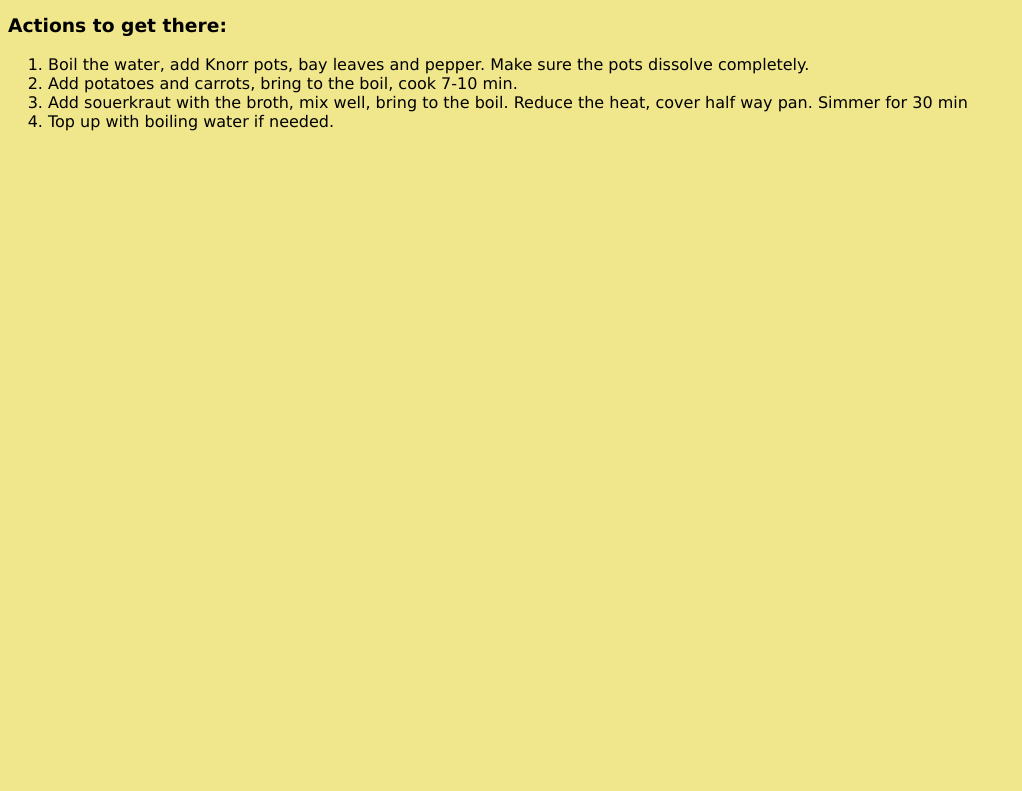
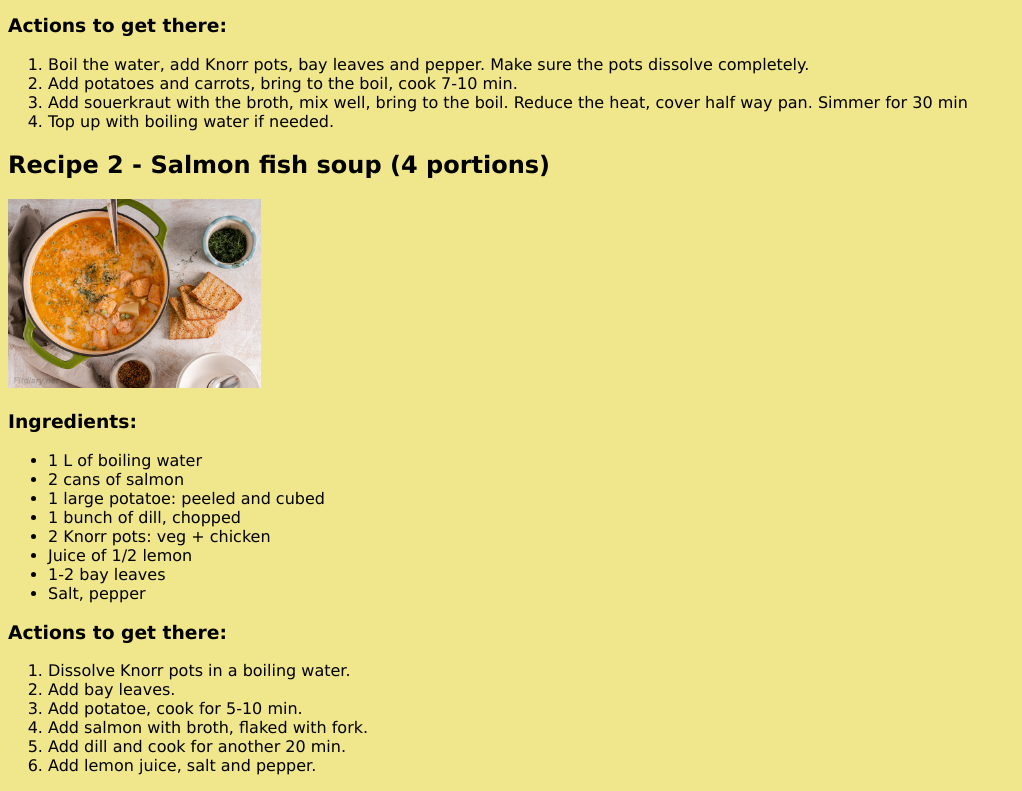
Before and after one commit to DrSYakovlev/Jurgita_recipes, a plain HTML site: page index.html in a window 1280 px wide. Shown: the part 496-1287 px from the top of the page, without its empty margins (0-1022 px from the left). Before the commit the page ends 800 px from the top, so only its background shows below. Drawn offline with Linux system fonts and the light colour scheme.

Commit message:
Add recipe for the fish soup, updade background colour

```diff
--- a/assets/css/style.css
+++ b/assets/css/style.css
@@ -10,3 +10,11 @@ img {
 img:hover {
     max-width: 30%;
 }
+
+#schi:hover {
+    background-color:lawngreen;
+}
+
+#fish:hover {
+    background-color:rgb(215, 200, 180);
+}
--- a/index.html
+++ b/index.html
@@ -8,6 +8,7 @@
 </head>
 <body>
     <h1>Welcome to the official site full of great recipes from Jurgita</h1>
+    <div id="schi">
         <h2>Recipe 1 - Schi (4 portions)</h2>
         <img src="./assets/images/schi.jpg">
         <h3>Ingredients:</h3>
@@ -24,9 +25,36 @@
         <ol>
             <li>Boil the water, add Knorr pots, bay leaves and pepper. Make sure the pots dissolve completely.</li>
             <li>Add potatoes and carrots, bring to the boil, cook 7-10 min.</li>
-        <li>Add souerkraut with the broth, mix well, bring to the boil. Reduce the heat, cover half way pan. Simmer for 30 min</li>
+            <li>Add souerkraut with the broth, mix well, bring to the boil. Reduce the heat, cover half way pan. Simmer for
+                30 min</li>
             <li>Top up with boiling water if needed.</li>
         </ol>
+</div>
 
+<div id="fish">
+    <h2>Recipe 2 - Salmon fish soup (4 portions)</h2>
+    <img src="./assets/images/fish-soup.jpeg">
+
+    <h3>Ingredients:</h3>
+    <ul>
+        <li>1 L of boiling water</li>
+        <li>2 cans of salmon</li>
+        <li>1 large potatoe: peeled and cubed</li>
+        <li>1 bunch of dill, chopped</li>
+        <li>2 Knorr pots: veg + chicken</li>
+        <li>Juice of 1/2 lemon</li>
+        <li>1-2 bay leaves</li>
+        <li>Salt, pepper</li>
+    </ul>
+    <h3>Actions to get there:</h3>
+    <ol>
+        <li>Dissolve Knorr pots in a boiling water.</li>
+        <li>Add bay leaves.</li>
+        <li>Add potatoe, cook for 5-10 min.</li>
+        <li>Add salmon with broth, flaked with fork.</li>
+        <li>Add dill and cook for another 20 min.</li>
+        <li>Add lemon juice, salt and pepper.</li>
+    </ol>
+</div>
 </body>
 </html>
```
Also changed, not shown: assets/images/fish-soup.jpeg (added). Lines whose indentation alone changed are shown as unchanged.
